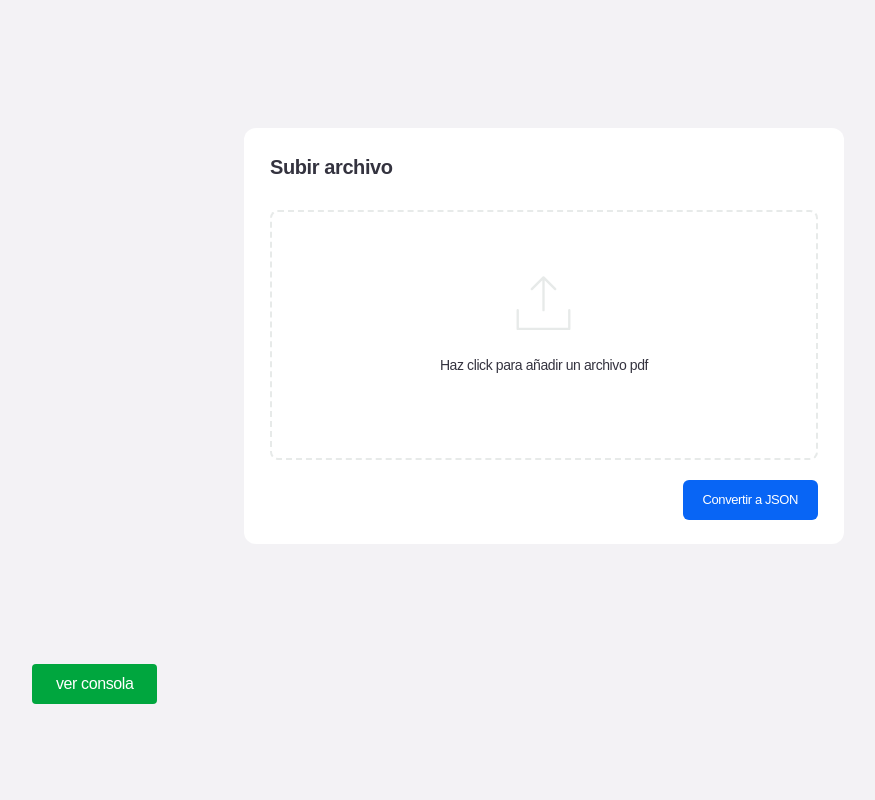
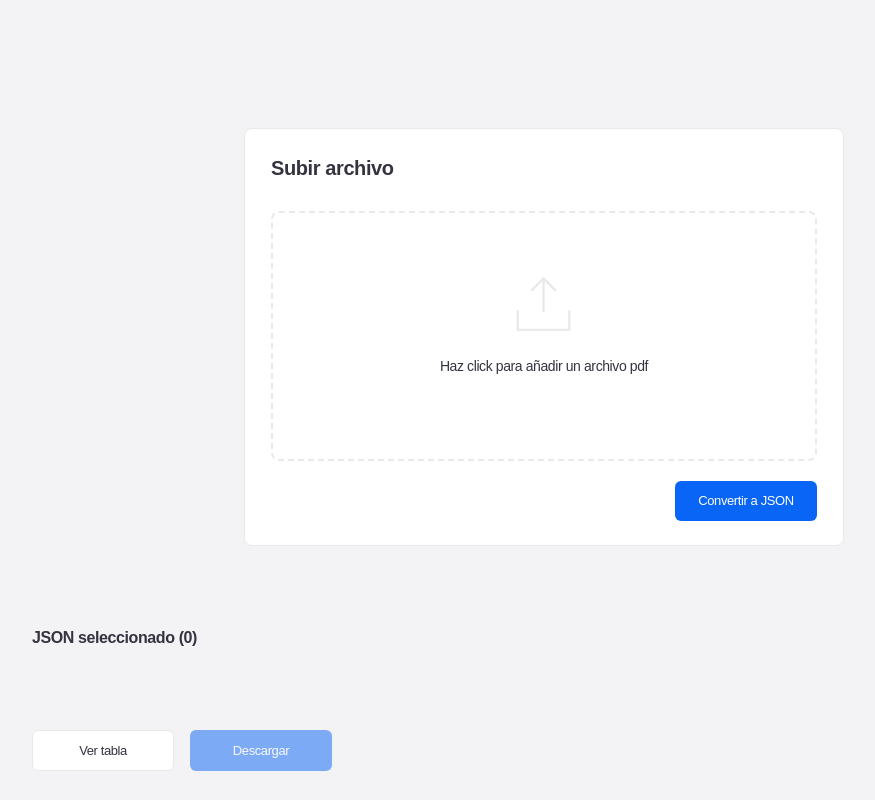
Before and after one commit to basso-23/crear_plan_estudio, a Next.js app: page / in a window 1280 px wide. Shown: the top 800 px of the page, without its empty margins (96-971 px from the left). Built offline with nearby package versions, Linux system fonts and the light colour scheme.

Commit message:
descargar multiple json ADDED, ver tabla btn ADDED

```diff
--- a/src/app/globals.css
+++ b/src/app/globals.css
@@ -16,11 +16,11 @@
 
 .upload-container {
   background-color: #ffffff;
-  border-radius: 12px;
+  border-radius: 8px;
   width: 600px;
-
   overflow: hidden;
   padding: 24px 26px;
+  border: 1px solid #e7eae9;
 }
 
 .upload-container h1 {
@@ -79,31 +79,78 @@ form label:hover .add-icon {
   color: white;
   cursor: pointer;
   background-color: #0865f5;
-  border: none;
   border-radius: 6px;
   margin-top: 20px;
   padding: 10px 20px;
   font-size: 13px;
   font-weight: 500;
+  width: 142px;
 }
 
 .loading-btn {
   color: white;
   cursor: pointer;
   background-color: #0865f5;
-  opacity: 75%;
-  border: none;
+  opacity: 50%;
   border-radius: 6px;
   margin-top: 20px;
   padding: 10px 20px;
   font-size: 13px;
   font-weight: 500;
+  width: 142px;
 }
 
-button:hover {
+.submit-btn:hover {
   background-color: #0056b3;
 }
 
 button {
-  outline: none ;
+  outline: none;
+  user-select: none;
 }
+
+.active-json {
+  color: black;
+  background-color: #fdf9e0;
+  border: 1px solid #f5e693;
+  border-radius: 6px;
+  padding: 16px 28px;
+  font-size: 13px;
+  font-weight: 500;
+}
+
+.inactive-json {
+  background-color: white;
+  padding: 16px 28px;
+  border: 1px solid #e7eae9;
+  border-radius: 6px;
+  font-size: 13px;
+  font-weight: 500;
+  &:hover {
+    background-color: #ededed;
+  }
+}
+
+.json-image {
+  background-image: url("https://i.imgur.com/6wCiy9P.png");
+  background-position: center;
+  background-repeat: no-repeat;
+  background-size: contain;
+  aspect-ratio: 1/1;
+  height: 25px;
+}
+
+.tabla-btn {
+  border: 1px solid #e7eae9;
+  cursor: pointer;
+  background-color: #ffffff;
+  border-radius: 6px;
+  margin-top: 20px;
+  padding: 10px 20px;
+  font-size: 13px;
+  font-weight: 500;
+  width: 142px;
+  &:hover {
+    background-color: #ededed;
+  }
+}
--- a/src/components/views/Dashboard.jsx
+++ b/src/components/views/Dashboard.jsx
@@ -62,10 +62,34 @@ export default function Dashboard() {
   };
 
   const handleViewSelected = () => {
-    const selectedJsons = jsonObtained.filter((item) =>
+    const selected = jsonObtained.filter((item) =>
       activeJson.includes(item.id)
     );
-    console.log("Contenido de JSON seleccionados:", selectedJsons);
+
+    if (selected.length === 0) {
+      alert("No hay archivos seleccionados");
+      return;
+    }
+
+    try {
+      const combined = selected.map((item) => JSON.parse(item.json));
+
+      const blob = new Blob([JSON.stringify(combined, null, 2)], {
+        type: "application/json",
+      });
+
+      const url = URL.createObjectURL(blob);
+      const a = document.createElement("a");
+      a.href = url;
+      a.download = "planes_espanol.json";
+      document.body.appendChild(a);
+      a.click();
+      document.body.removeChild(a);
+      URL.revokeObjectURL(url);
+    } catch (error) {
+      console.error("Error al combinar JSON:", error);
+      alert("Ocurrió un error al procesar los archivos seleccionados.");
+    }
   };
 
   return (
@@ -118,38 +142,48 @@ export default function Dashboard() {
         </form>
       </div>
 
+      <div className="mt-20 font-semibold">
+        JSON seleccionado ({activeJson.length})
+      </div>
       {/* Mostrar cada JSON como un rectángulo con el nombre del archivo */}
-      <div className="json-rectanggles-container mt-20 flex flex-wrap gap-4">
+      <div className="json-rectangles-container flex flex-wrap gap-4 mt-5">
         {jsonObtained.map((item) => {
           const isActive = activeJson.includes(item.id);
 
           return (
-            <div key={item.id} className="flex flex-col gap-2">
-              <div
-                onClick={() => toggleJsonSelection(item.id)}
-                className={`p-4 border rounded-md w-64 h-40 flex items-center justify-center shadow cursor-pointer transition
-                ${
-                  isActive
-                    ? "bg-blue-700 text-white border-blue-700"
-                    : "bg-blue-50 text-blue-700 border-blue-400"
-                }`}
-              >
-                <div className="text-center font-bold text-sm break-words">
-                  {item.fileName}
-                </div>
+            <button
+              key={item.id}
+              onClick={() => toggleJsonSelection(item.id)}
+              className={`transition-all cursor-pointer flex gap-3 items-center justify-center
+                ${isActive ? "active-json" : "inactive-json"}`}
+            >
+              <div className="json-image"></div>
+              <div>
+                <div className="text-center break-words">{item.fileName}</div>
               </div>
-            </div>
+            </button>
           );
         })}
       </div>
 
-      {/* Botón para ver el contenido de los seleccionados */}
-      <div className="mt-10">
+      <div className=" flex gap-4 mt-10">
+        {/* Botón para ver el contenido de los seleccionados */}
         <button
-          className="bg-green-600 text-white px-6 py-2 rounded hover:bg-green-700 transition"
+          className={` tabla-btn
+                ${activeJson.length != 0 ? "" : "pointer-events-none"}`}
           onClick={handleViewSelected}
         >
-          ver consola
+          Ver tabla
+        </button>
+
+        <button
+          className={`submit-btn
+                ${
+                  activeJson.length != 0 ? "" : "opacity-50 pointer-events-none"
+                }`}
+          onClick={handleViewSelected}
+        >
+          Descargar
         </button>
       </div>
 
```
Also changed, not shown: 1 other file (tests, documents, lock files or other folders).
